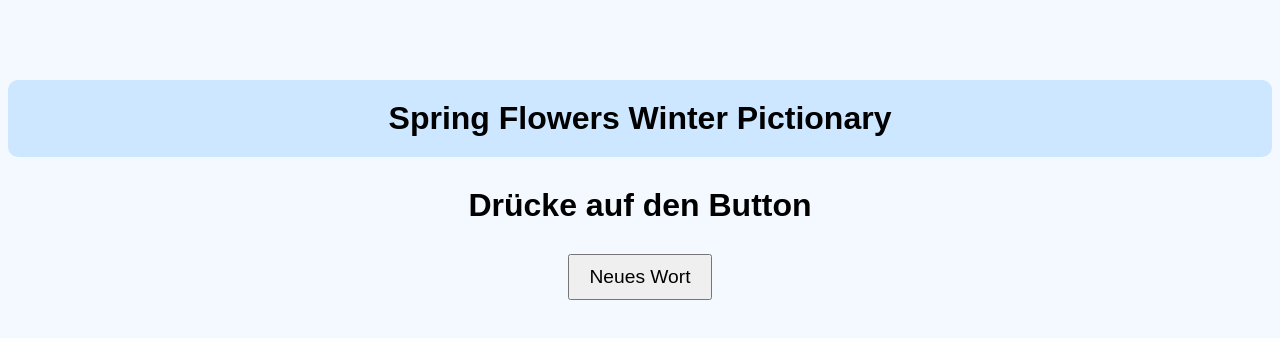
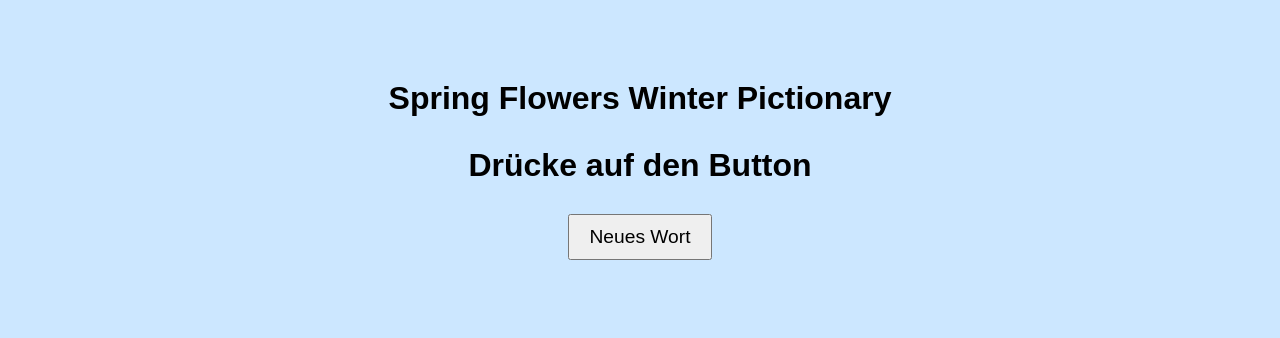
Before and after one commit to lukasgrukas/Spring-Flowers-Winter-Pictionary, a plain HTML site: page index.html in a window 1280 px wide. Drawn offline with Linux system fonts and the light colour scheme.

Commit message:
Update index.html

```diff
--- a/index.html
+++ b/index.html
@@ -8,7 +8,7 @@
       font-family: Arial, sans-serif;
       text-align: center;
       margin-top: 80px;
-      background-color: #f4f8ff;
+      background-color: #cce7ff;
     }
     #word {
       font-size: 2em;
@@ -20,12 +20,6 @@
       padding: 10px 20px;
       cursor: pointer;
     }
-    h1 {
-  font-family: Arial, sans-serif;
-  background-color: #cce7ff;
-  padding: 20px;
-  border-radius: 10px;
-}
   </style>
 </head>
 <body>
```
